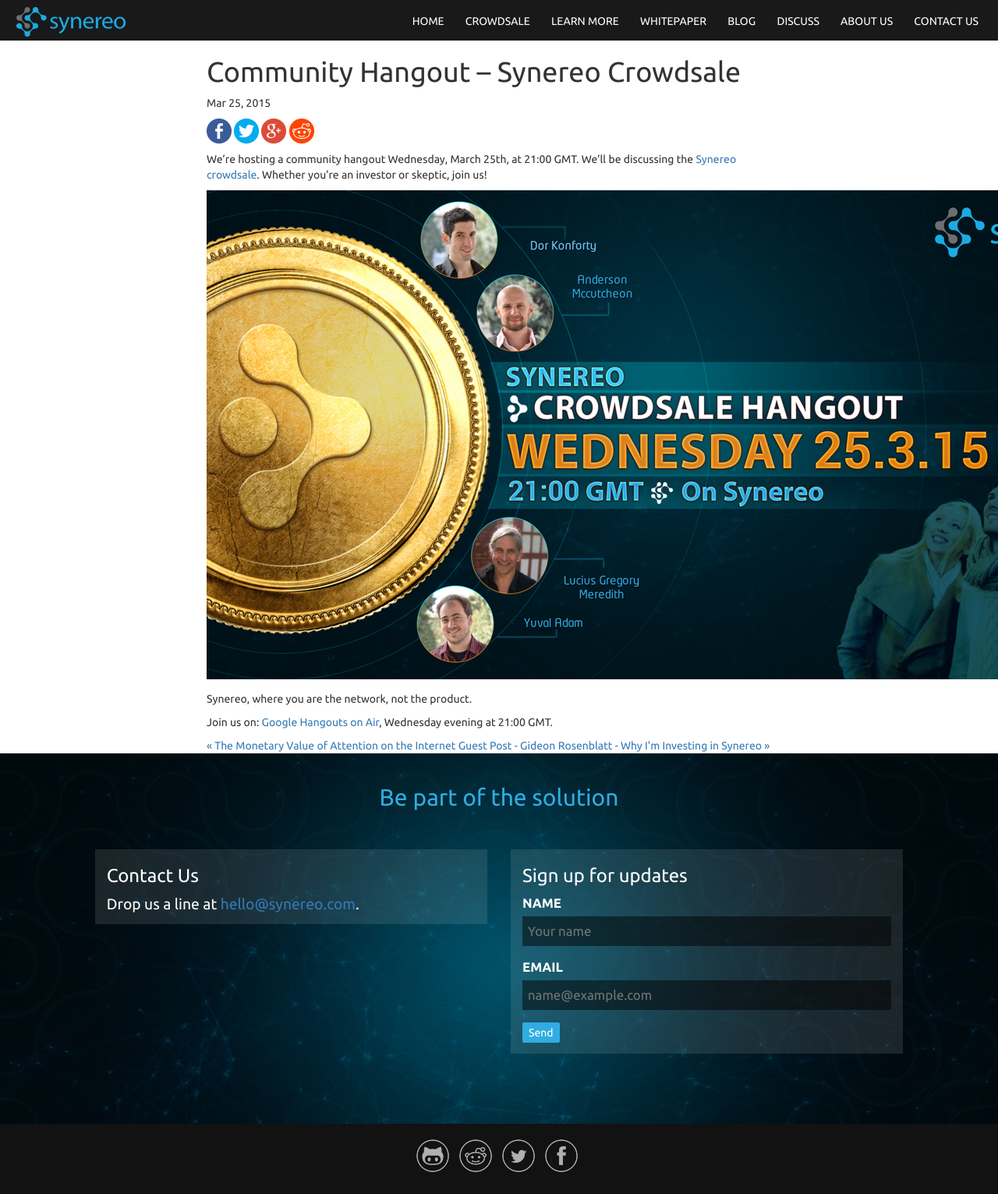
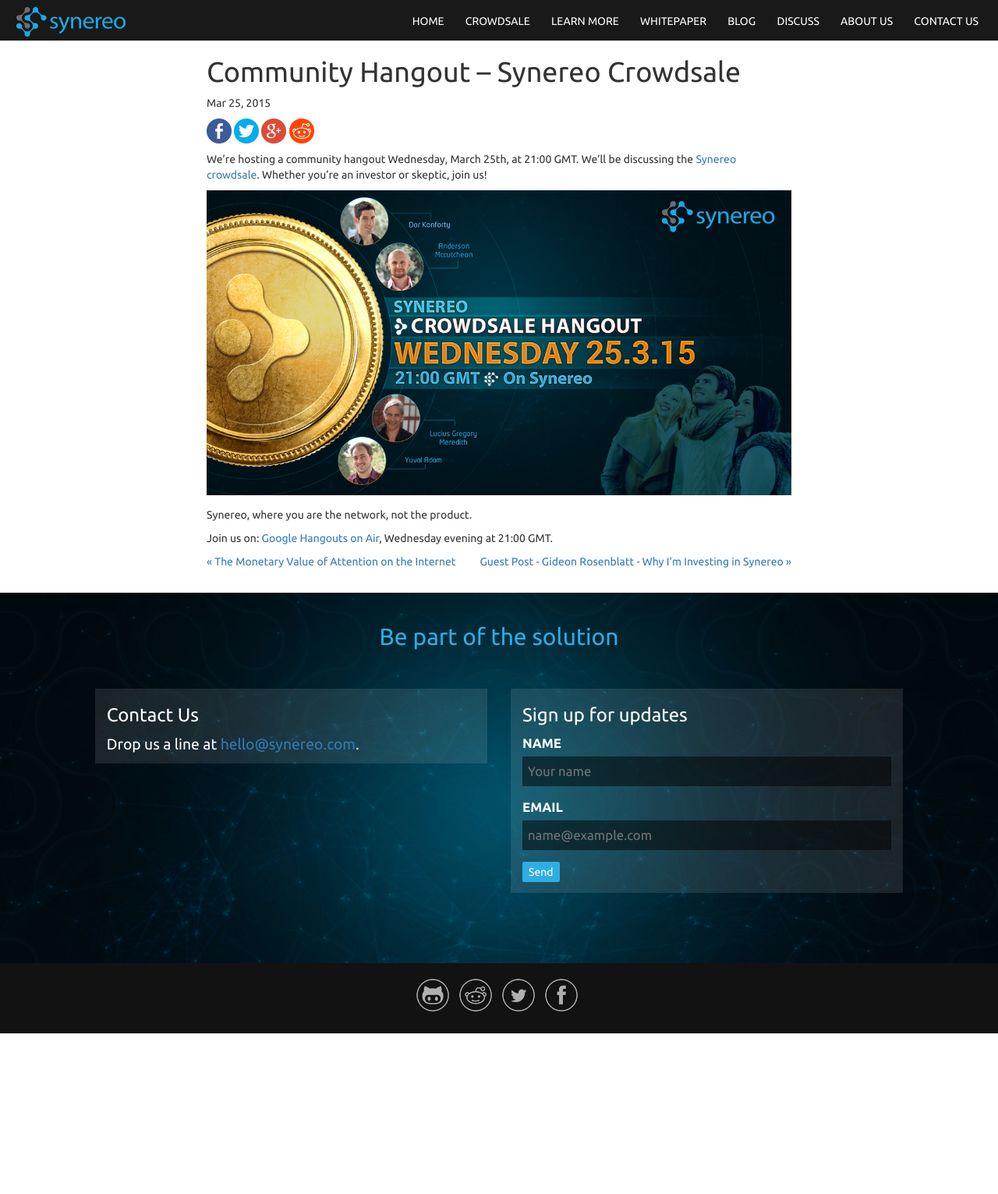
Before and after one commit to synereo/blog.synereo.com, a Jekyll site: the page built from _posts/2015-03-25-community-hangout.markdown, in a window 1280 px wide. Shown: the whole page at 78% size. Built offline with Jekyll 4.4.1, drawn with Linux system fonts in a browser that asks for light colours; nearby versions of some CDN libraries; a script that is not in the unit is left out; after the commit the page ends 1325 px from its top, so only the background shows below that.

Commit message:
Main page full posts and pagination

```diff
--- a/_config.yml
+++ b/_config.yml
@@ -8,7 +8,7 @@
 github_username:  synereo
 
 permalink: pretty
-paginate: 5
+paginate: 4
 paginate_path: "/page:num/"
 
 # Build settings
--- a/_sass/_main.scss
+++ b/_sass/_main.scss
@@ -1,4 +1,9 @@
 body {
+    p {
+        img {
+            width: 100%;
+        }
+    }
     div.posts {
         margin-top: 40px;
         div.post {
@@ -48,4 +53,15 @@
             display: inline;
         }
     }
+
+    .post-nav {
+        margin-bottom: 30px;
+        a.prev {
+            float: left;
+        }
+        a.next {
+            float: right;
+        }
+    }
+
 }
```
Also changed, not shown: index.html (+12 -3 lines).
